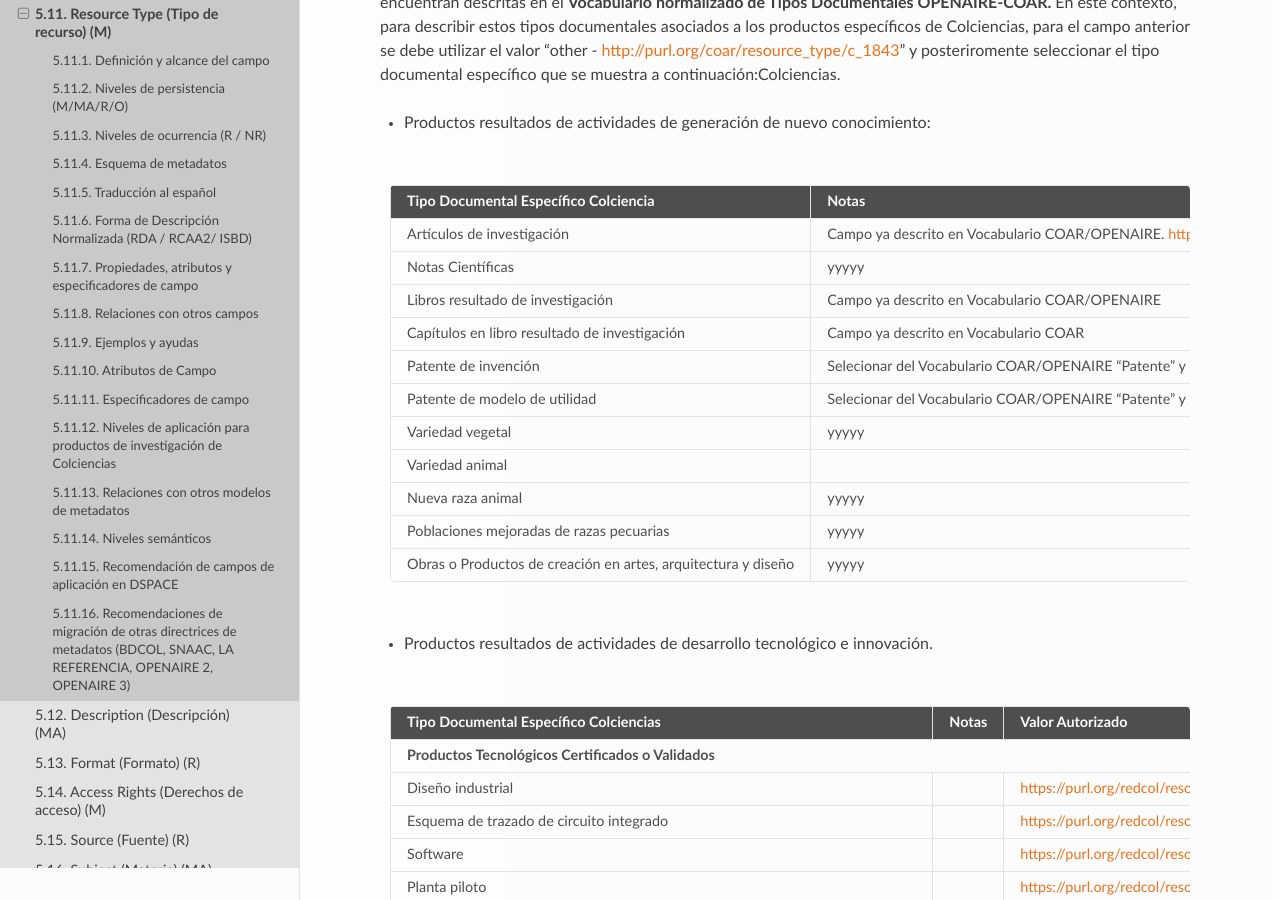
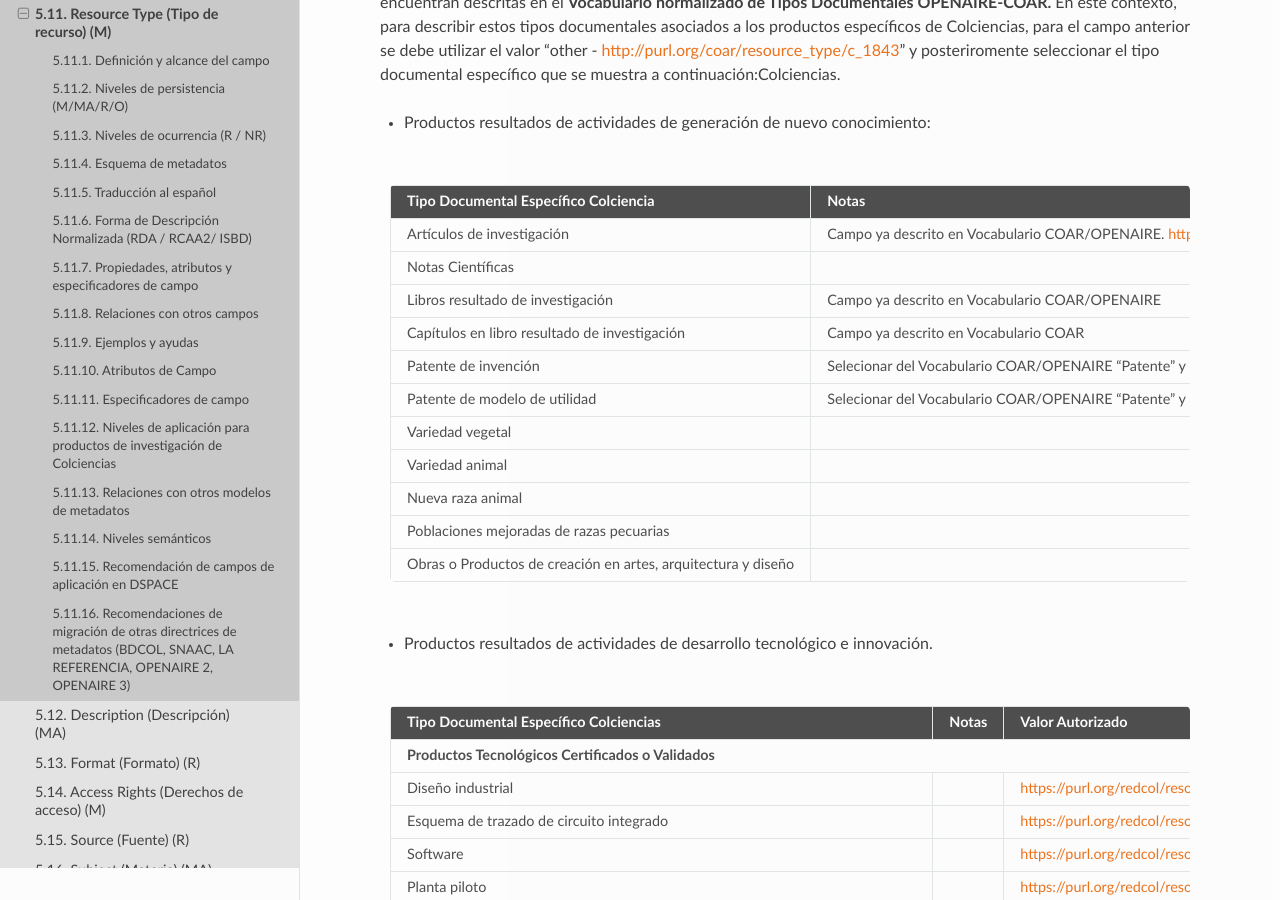
Before and after one commit to rcic/openaire4, a Sphinx documentation site: the page built from docs/field_publicationtype.rst, in a window 1280 px wide and 900 px high, scrolled down 3910 px. Built offline with Sphinx 7.4.7 and the Read the Docs theme 2.0.0, drawn with Linux system fonts in a browser that asks for light colours; some web fonts are replaced; a script that is not in the unit is left out.

Commit message:
correcion

```diff
--- a/docs/field_publicationtype.rst
+++ b/docs/field_publicationtype.rst
@@ -208,7 +208,7 @@ Los sistemas de información deben utilizar estos nuevos elementos para describi
 +===============================================================+====================================================================================================================================+==================================================================================================+
 | Artículos de investigación                                    | Campo ya descrito en Vocabulario COAR/OPENAIRE. http://purl.org/coar/resource_type/c_2f33                                          | Se genera equivalencia semántica (de uso opcional): https://purl.org/redcol/resource_type/ART    |
 +---------------------------------------------------------------+------------------------------------------------------------------------------------------------------------------------------------+--------------------------------------------------------------------------------------------------+
-| Notas Científicas                                             | yyyyy                                                                                                                              | https://purl.org/redcol/resource_type/N                                                          |
+| Notas Científicas                                             |                                                                                                                                    | https://purl.org/redcol/resource_type/N                                                          |
 +---------------------------------------------------------------+------------------------------------------------------------------------------------------------------------------------------------+--------------------------------------------------------------------------------------------------+
 | Libros resultado de investigación                             | Campo ya descrito en Vocabulario COAR/OPENAIRE                                                                                     | Se genera equivalencia semántica (de uso opcional):https://purl.org/redcol/resource_type/LIB     |
 +---------------------------------------------------------------+------------------------------------------------------------------------------------------------------------------------------------+--------------------------------------------------------------------------------------------------+
@@ -218,15 +218,15 @@ Los sistemas de información deben utilizar estos nuevos elementos para describi
 +---------------------------------------------------------------+------------------------------------------------------------------------------------------------------------------------------------+--------------------------------------------------------------------------------------------------+
 | Patente de modelo de utilidad                                 | Selecionar del Vocabulario COAR/OPENAIRE “Patente” y utilizar el siguiente elemento semántico para especificar el tipo de Patente: | https://purl.org/redcol/resource_type/MA                                                         |
 +---------------------------------------------------------------+------------------------------------------------------------------------------------------------------------------------------------+--------------------------------------------------------------------------------------------------+
-| Variedad vegetal                                              | yyyyy                                                                                                                              | https://purl.org/redcol/resource_type/VV                                                         |
+| Variedad vegetal                                              |                                                                                                                                    | https://purl.org/redcol/resource_type/VV                                                         |
 +---------------------------------------------------------------+------------------------------------------------------------------------------------------------------------------------------------+--------------------------------------------------------------------------------------------------+
 | Variedad animal                                               |                                                                                                                                    |                                                                                                  |
 +---------------------------------------------------------------+------------------------------------------------------------------------------------------------------------------------------------+--------------------------------------------------------------------------------------------------+
-| Nueva raza animal                                             | yyyyy                                                                                                                              | https://purl.org/redcol/resource_type/VA                                                         |
+| Nueva raza animal                                             |                                                                                                                                    | https://purl.org/redcol/resource_type/VA                                                         |
 +---------------------------------------------------------------+------------------------------------------------------------------------------------------------------------------------------------+--------------------------------------------------------------------------------------------------+
-| Poblaciones mejoradas de razas pecuarias                      | yyyyy                                                                                                                              | https://purl.org/redcol/resource_type/VA_B                                                       |
+| Poblaciones mejoradas de razas pecuarias                      |                                                                                                                                    | https://purl.org/redcol/resource_type/VA_B                                                       |
 +---------------------------------------------------------------+------------------------------------------------------------------------------------------------------------------------------------+--------------------------------------------------------------------------------------------------+
-| Obras o Productos de creación en artes, arquitectura y diseño | yyyyy                                                                                                                              | https://purl.org/redcol/resource_type/AAD                                                        |
+| Obras o Productos de creación en artes, arquitectura y diseño |                                                                                                                                    | https://purl.org/redcol/resource_type/AAD                                                        |
 +---------------------------------------------------------------+------------------------------------------------------------------------------------------------------------------------------------+--------------------------------------------------------------------------------------------------+
 
 
```
